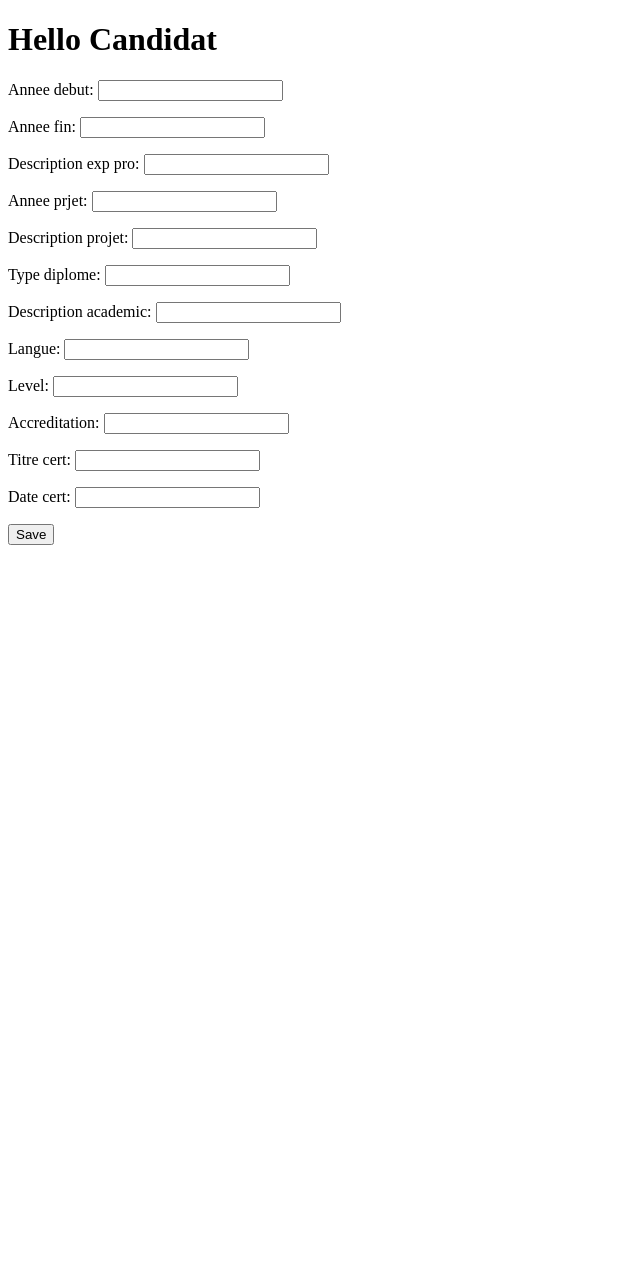
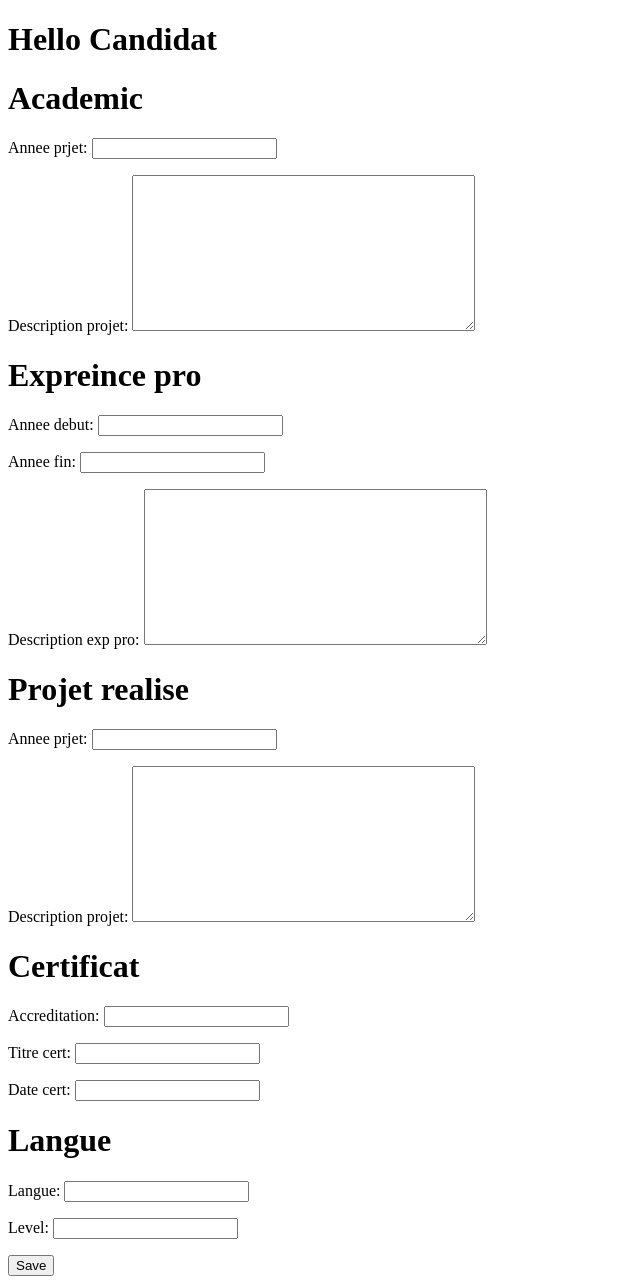
Before and after one commit to EddekkakiSalmane/ScoutCV, a Django app: page /createCv/ in a window 1280 px wide. Shown: the whole page, without its empty margins (0-640 px from the left). Before the commit the page ends 545 px from the top, so only its background shows below. Run offline with Django 3.2, Linux system fonts and the light colour scheme.

Commit message:
form cv is up but not working

```diff
--- a/Cv/forms.py
+++ b/Cv/forms.py
@@ -1,26 +1,35 @@
 from django import forms
-from Cv.models import Cv,Experience_Pro,Projet_realise,Ecole,Academic,Language,Certificat
+from Cv.models import *
 
-class CvForm(forms.Form):
-    annee_debut = forms.IntegerField()
-    annee_fin = forms.IntegerField()
-    description_exp_pro = forms.CharField(max_length=100)
+class AcademicForm(forms.ModelForm):
+    class Meta:
+        model = Projet_realise
+        fields = ("__all__")
 
-    annee_prjet = forms.IntegerField()
-    description_projet = forms.CharField(max_length=100)
+class Experience_ProForm(forms.ModelForm):
+    class Meta:
+        model = Experience_Pro
+        fields = ("__all__")
 
+
+class Projet_realiseForm(forms.ModelForm):
+    class Meta:
+        model = Projet_realise
+        fields = ("__all__")
+
+
+class CertificatForm(forms.ModelForm):
+    class Meta:
+        model = Certificat
+        fields = ("__all__")
+
+
+class LanguageForm(forms.ModelForm):
+    class Meta:
+        model = Language
+        fields = ("__all__")
+
+class CvForm(forms.ModelForm):
     class Meta:
         model = Cv
-        fields = "Ecole"
-
-    annee_debut = forms.IntegerField()
-    annee_fin = forms.IntegerField()
-    type_diplome = forms.CharField(max_length=10)
-    description_academic = forms.CharField(max_length=100)
-
-    langue = forms.CharField(max_length=20)
-    level = forms.IntegerField()
-
-    accreditation = forms.CharField(max_length=100)
-    titre_cert = forms.CharField(max_length=50)
-    date_cert = forms.IntegerField()
+        fields = "__all__"
--- a/Cv/views.py
+++ b/Cv/views.py
@@ -1,15 +1,35 @@
 from django.shortcuts import render
-from Cv.forms import CvForm
+from Cv.forms import *
 
 # Create your views here.
 
 def cv_create(request):
-    form = CvForm(request.POST or None)
-    if form.is_valid():
-        form.save()
-        form=CvForm()
+    formAcademic = AcademicForm(request.POST,prefix='formAcademic')
+    formExperience_Pro = Experience_ProForm(request.POST,prefix='formExperience_Pro')
+    formProjet_realise = Projet_realiseForm(request.POST,prefix='formProjet_realise')
+    formCertificat = CertificatForm(request.POST,prefix='formCertificat')
+    formLanguage = LanguageForm(request.POST,prefix='formLanguage')
+    formCv = CvForm(request.POST,prefix='formCv')
+    if request.method == 'POST':
+
+        print(request.POST)
+    if formAcademic.is_valid() and formExperience_Pro.is_valid() and formProjet_realise.is_valid() and formCertificat.is_valid() and formLanguage.is_valid():
+        formCv.save()
+        print("yeeeees")
+    else:
+        formAcademic = AcademicForm(prefix='formAcademic')
+        formExperience_Pro = Experience_ProForm(prefix='formExperience_Pro')
+        formProjet_realise = Projet_realiseForm(prefix='formProjet_realise')
+        formCertificat = CertificatForm(prefix='formCertificat')
+        formLanguage = LanguageForm(prefix='formLanguage')
+
+
 
     context = {
-        'form' : form
+        'formAcademic' : formAcademic,
+        'formExperience_Pro' : formExperience_Pro,
+        'formProjet_realise' : formProjet_realise,
+        'formCertificat' : formCertificat,
+        'formLanguage' : formLanguage
     }
     return render(request , "Cvs/createCV.html",context)
--- a/templates/Cvs/createCV.html
+++ b/templates/Cvs/createCV.html
@@ -8,7 +8,16 @@
     <h1>Hello Candidat</h1>
 
     <form method="POST"> {% csrf_token %}
-        {{ form.as_p }}
+        <h1>Academic</h1>
+        {{ formAcademic.as_p }}
+        <h1>Expreince pro</h1>
+        {{ formExperience_Pro.as_p }}
+        <h1>Projet realise</h1>
+        {{ formProjet_realise.as_p }}
+        <h1>Certificat</h1>
+        {{ formCertificat.as_p }}
+        <h1>Langue</h1>
+        {{ formLanguage.as_p }}
         <input type="submit" value='Save'>
     </form>
 
```
